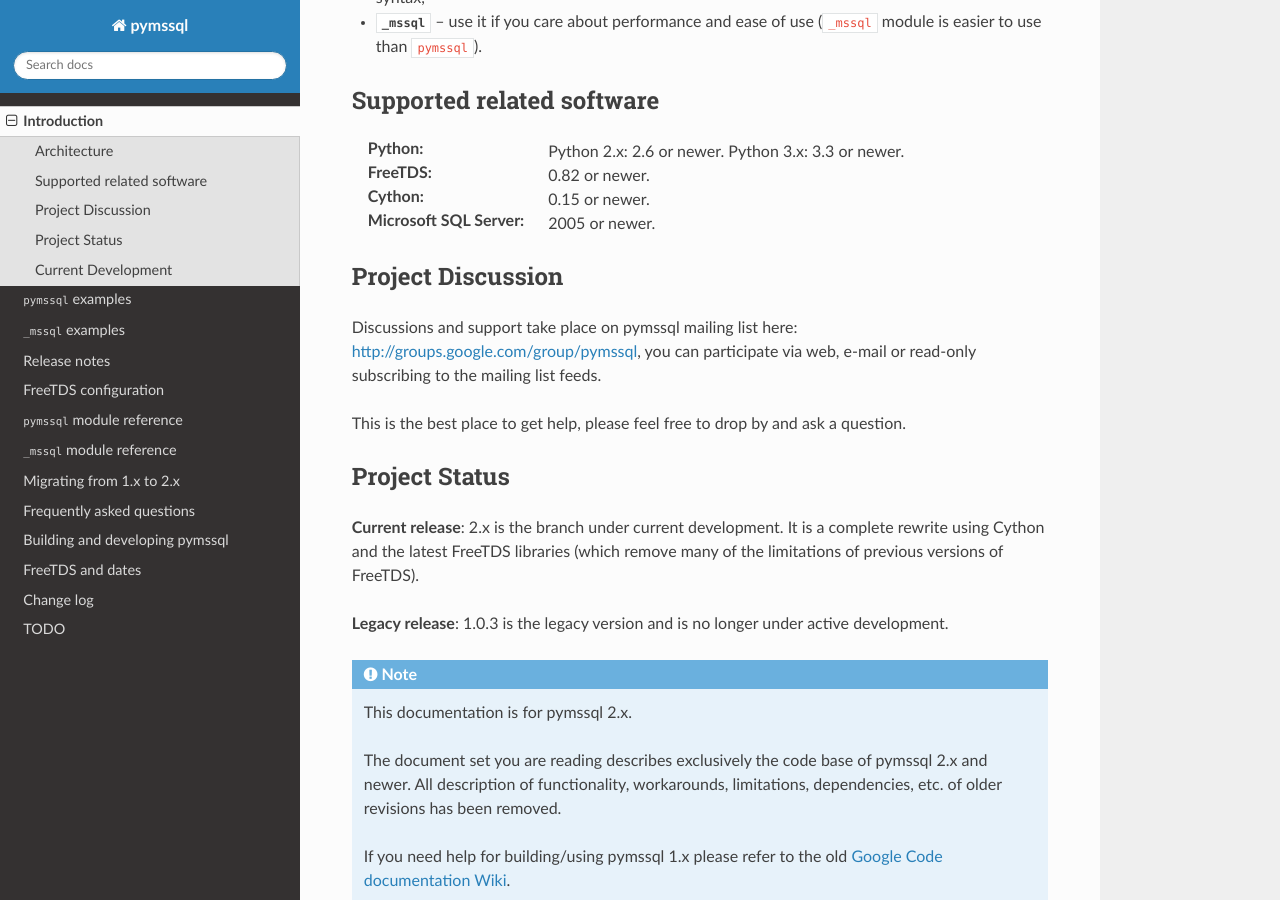
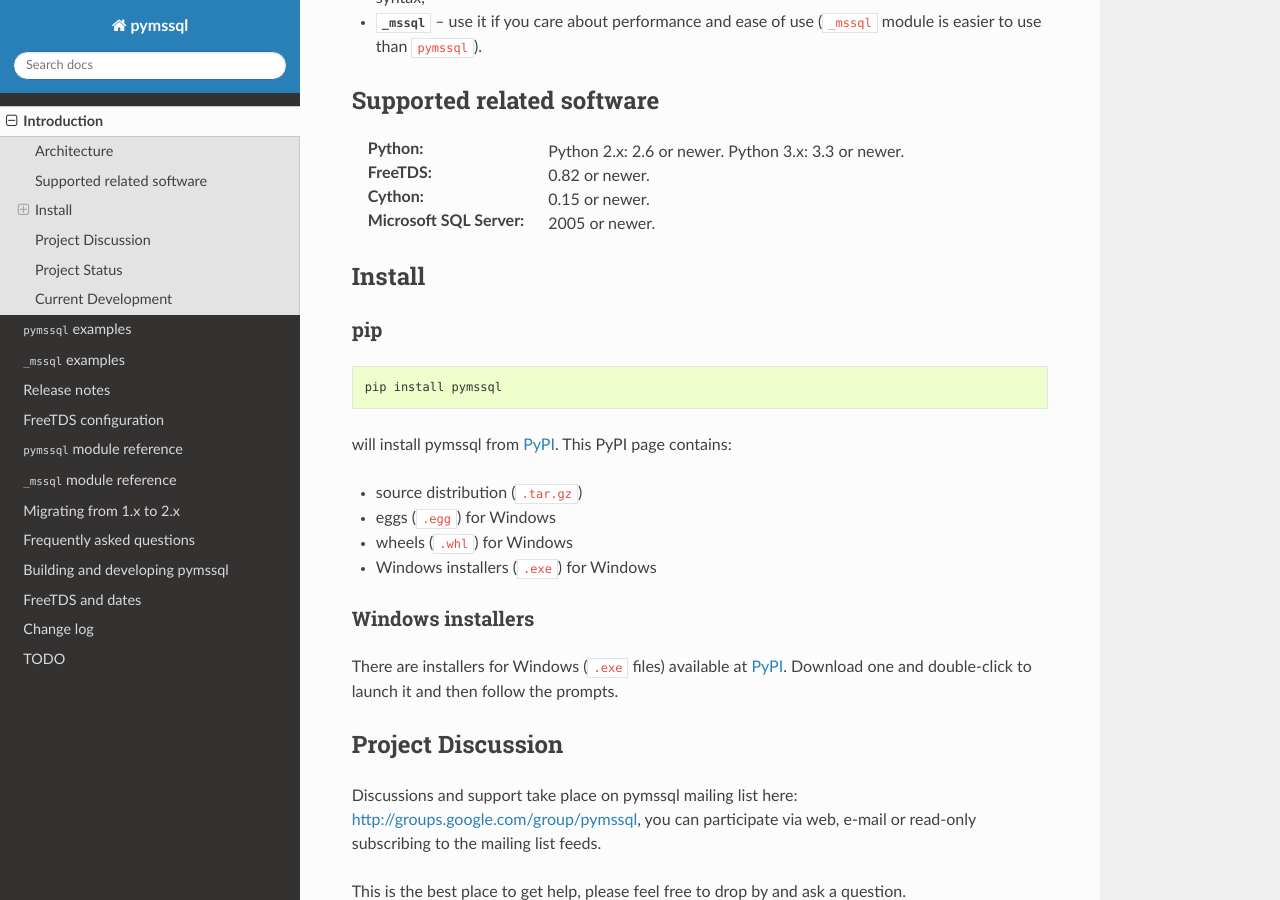
Before and after one commit to pymssql/pymssql, a Sphinx documentation site: the page built from docs/intro.rst, in a window 1280 px wide and 900 px high, scrolled down 303 px. Built offline with Sphinx 7.4.7 and the Read the Docs theme 2.0.0, drawn with Linux system fonts in a browser that asks for light colours.

Commit message:
Add installation instructions
Amazing that we went so long without having this, but here it is.

Mainly motivated by me wanting to add docs for Docker as suggested by
@ramiro at
https://github.com/pymssql/pymssql/pull/258#issuecomment-51534255

```diff
--- a/docs/intro.rst
+++ b/docs/intro.rst
@@ -19,6 +19,31 @@
 :FreeTDS: 0.82 or newer.
 :Cython: 0.15 or newer.
 :Microsoft SQL Server: 2005 or newer.
+
+Install
+=======
+
+pip
+---
+
+.. code-block:: console
+
+    pip install pymssql
+
+will install pymssql from `PyPI <https://pypi.python.org/pypi/pymssql>`_. This
+PyPI page contains:
+
+- source distribution (``.tar.gz``)
+- eggs (``.egg``) for Windows
+- wheels (``.whl``) for Windows
+- Windows installers (``.exe``) for Windows
+
+Windows installers
+------------------
+
+There are installers for Windows (``.exe`` files) available at `PyPI
+<https://pypi.python.org/pypi/pymssql>`_. Download one and double-click to
+launch it and then follow the prompts.
 
 Project Discussion
 ==================
```
